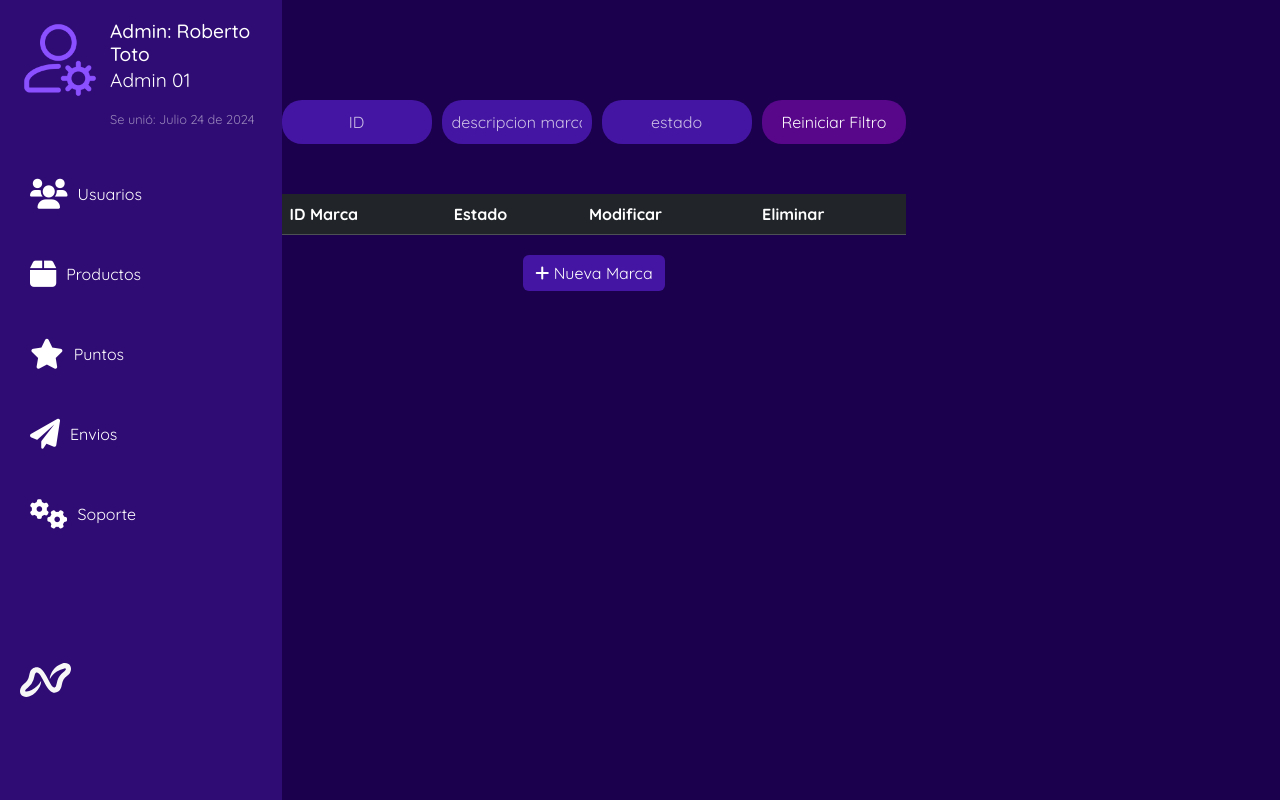
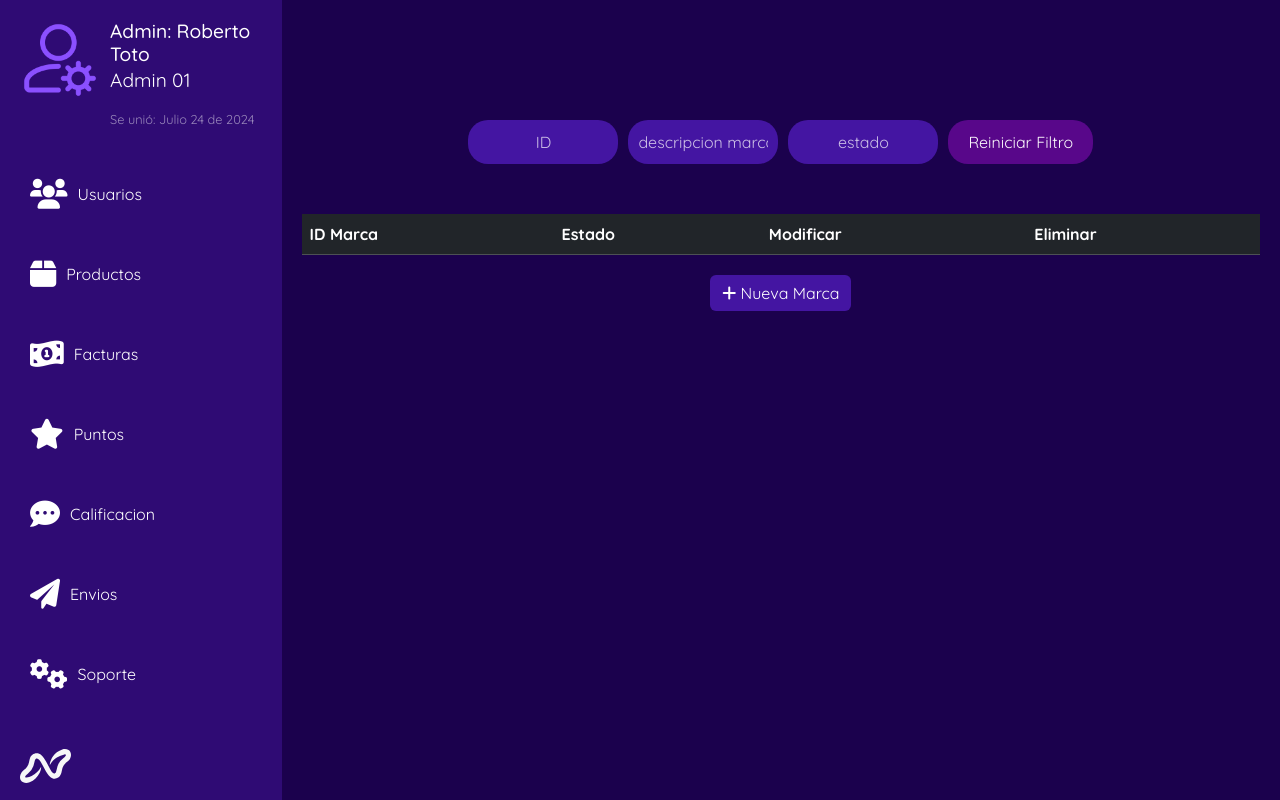
Before and after one commit to Sebastianrjs03/NVS-Definitivo, a PHP site: page /admin/productos/mod_marca.php in a window 1280 px wide. Run offline with PHP 8.4, Linux system fonts and the light colour scheme; data that the repository does not hold is empty.

Commit message:
Organizando rutas(MUCHOS ERRORES)

```diff
--- a/admin/calificaciones_cliente_producto/calificacion_producto-Cliente.php
+++ b/admin/calificaciones_cliente_producto/calificacion_producto-Cliente.php
@@ -53,7 +53,7 @@ $resultado_Producto = $sql_Producto->fetchAll(PDO::FETCH_ASSOC);
                                 </label>
                                 <input type="checkbox" id="usuarios">
                                 <ul>
-                                    <a href="indexadmin.php" style="font-size: 12px;">
+                                    <a href="../indexadmin.php" style="font-size: 12px;">
                                         <li>Modificar Usuarios</li>
                                     </a>
                                     <a href="indexadmin.php" style="font-size: 12px;">
--- a/admin/calificaciones_cliente_producto/calificacion_producto-Final.php
+++ b/admin/calificaciones_cliente_producto/calificacion_producto-Final.php
@@ -1,6 +1,6 @@
 <?php
 
-require '../config/database.php';
+require '../../config/database.php';
 
 $db = new Database();
 $con = $db->conectar();
@@ -24,7 +24,7 @@ $resultado_Producto = $sql_Producto->fetchAll(PDO::FETCH_ASSOC);
     <meta name="viewport" content="width=device-width, initial-scale=1.0">
     <title>Panel de Administración</title>
     <link rel="shortcut icon" href="../img/logoNVS.svg" type="svg">
-    <link rel="stylesheet" href="../css/admin/stylesadmin.css">
+    <link rel="stylesheet" href="../../css/admin/stylesadmin.css">
     <link rel="stylesheet" href="https://cdnjs.cloudflare.com/ajax/libs/font-awesome/6.0.0-beta3/css/all.min.css">
     <link href="https://cdn.jsdelivr.net/npm/bootstrap@5.3.3/dist/css/bootstrap.min.css" rel="stylesheet" integrity="sha384-QWTKZyjpPEjISv5WaRU9OFeRpok6YctnYmDr5pNlyT2bRjXh0JMhjY6hW+ALEwIH" crossorigin="anonymous">
     <link rel="stylesheet" href="https://cdn.jsdelivr.net/npm/bootstrap-icons@1.11.3/font/bootstrap-icons.min.css">
--- a/admin/formapago/indexformapago.php
+++ b/admin/formapago/indexformapago.php
@@ -1,6 +1,6 @@
 <?php
 
-require '../config/database.php';
+require '../../config/database.php';
 
 $db = new Database();
 $con = $db->conectar();
@@ -20,7 +20,7 @@ $resultado = $sql->fetchAll(PDO::FETCH_ASSOC);
     <meta name="viewport" content="width=device-width, initial-scale=1.0">
     <title>Panel de Administración</title>
     <link rel="shortcut icon" href="../img/logoNVS.svg" type="svg">
-    <link rel="stylesheet" href="../css/admin/stylesadmin.css">
+    <link rel="stylesheet" href="../../css/admin/stylesadmin.css">
     <link rel="stylesheet" href="https://cdnjs.cloudflare.com/ajax/libs/font-awesome/6.0.0-beta3/css/all.min.css">
     <link href="https://cdn.jsdelivr.net/npm/bootstrap@5.3.3/dist/css/bootstrap.min.css" rel="stylesheet" integrity="sha384-QWTKZyjpPEjISv5WaRU9OFeRpok6YctnYmDr5pNlyT2bRjXh0JMhjY6hW+ALEwIH" crossorigin="anonymous">
 </head>
--- a/admin/productos/mod_marca.php
+++ b/admin/productos/mod_marca.php
@@ -72,12 +72,37 @@ $resultado = $sql->fetchAll(PDO::FETCH_ASSOC);
                             </li>
 
                             <li>
+                                <label for="factura">
+                                <i class="fa-solid fa-money-bill-1-wave " style="font-size: 30px;" ></i> Facturas
+                                </label>
+                                <input type="checkbox" id="factura">
+                                <ul>
+                                    <li style="font-size: 12px; margin-bottom: 1px;"><a href="../factura/factura.php">Facturas</a></li>
+                                    <li style="font-size: 12px; margin-bottom: 1px;"><a href="../formapago/indexformapago.php">Forma Pago</a></li>
+                                </ul>
+                            </li>
+
+                            <li>
                                 <label for="puntos">
                                     <i class="fas fa-star" style="font-size: 30px;"></i> Puntos
                                 </label>
                                 <input type="checkbox" id="puntos">
                                 <ul>
-                                    <li style="font-size: 12px; margin-bottom: 1px;"><a href="historial-puntos.html">Historial de Puntos</a></li>
+                                    <li style="font-size: 12px; margin-bottom: 1px;"><a href="../puntos_cliente/historial-puntos.php">Historial de Puntos</a></li>
+                                    <li style="font-size: 12px; margin-bottom: 1px;"><a href="../puntos_cliente/mod_puntoscli.php">Puntos Clientes</a></li>
+                                </ul>
+                            </li>
+
+                            <li>
+                                <label for="calificacion">
+                                <i class="fa-solid fa-comment-dots" style="font-size: 30px;"></i> Calificacion
+                                </label>
+                                <input type="checkbox" id="calificacion">
+                                <ul>
+                                    <li style="font-size: 12px; margin-bottom: 1px;" ><a href="../calificaciones_cliente_producto/calificacion_producto-Cliente.php">Calificacion Producto-Cliente</a></li>
+                                </ul>
+                                <ul>
+                                    <li style="font-size: 12px; margin-bottom: 1px;"><a href="../calificaciones_cliente_producto/calificacion_producto-Final.php">Calificacion Producto-Final</a></li>
                                 </ul>
                             </li>
 
@@ -110,7 +135,7 @@ $resultado = $sql->fetchAll(PDO::FETCH_ASSOC);
         </div>
 
 
-        <main class="main-content">
+        <main class="main-content1">
             <div class="filter">
                 <input type="text" placeholder="ID">
                 <input type="text" placeholder="descripcion marca">
--- a/pagos/pago.html
+++ b/pagos/pago.html
@@ -1,4 +1,4 @@
-<!DOCTYPE html>
+ <!DOCTYPE html>
 <html lang="es">
 
 <head>
```
